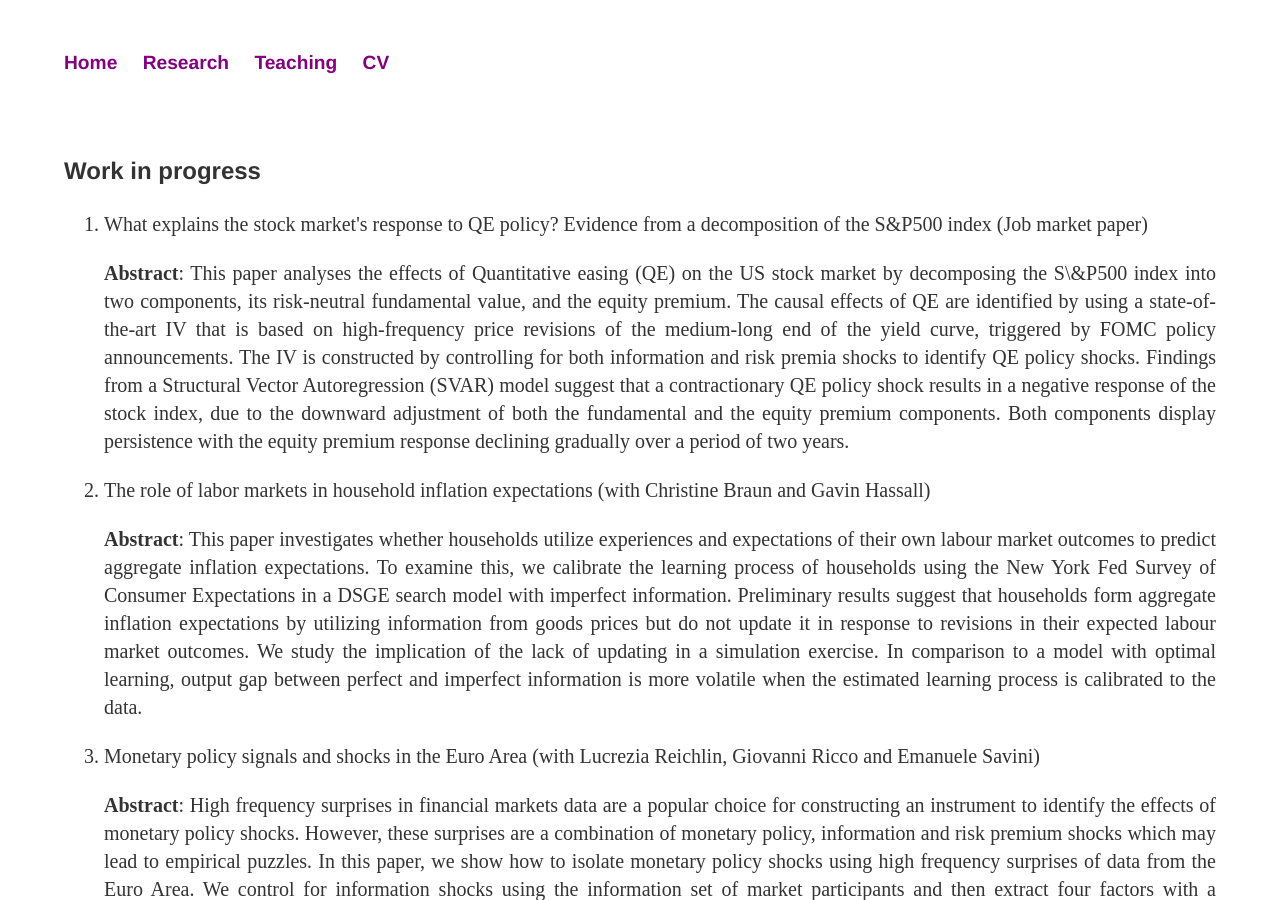
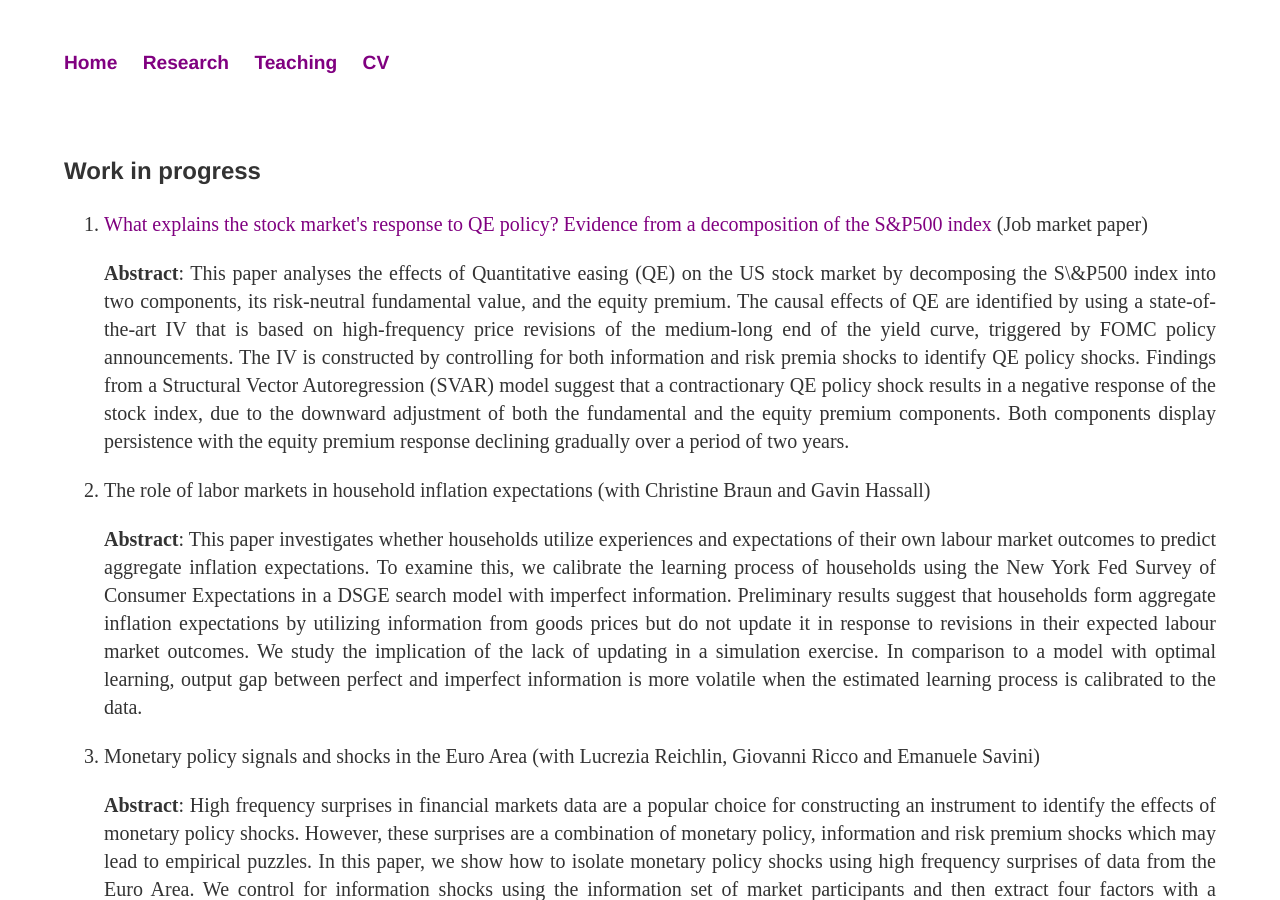
Before and after one commit to anshumaan-tuteja/anshumaan-tuteja.github.io, a Jekyll site: the page built from _pages/research.html, in a window 1280 px wide and 900 px high. Built offline with Jekyll 4.4.1, drawn with Linux system fonts in a browser that asks for light colours; some of the changed lines change nothing that is shown.

Commit message:
Upload JMP

```diff
--- a/_pages/research.html
+++ b/_pages/research.html
@@ -6,7 +6,7 @@
 <div class="blurb">
   <h3>Work in progress</h3>
   <ol style="font-size: 1.25em;">
-    <li> What explains the stock market's response to QE policy? Evidence from a decomposition of the S&P500 index (Job market paper) </li>
+    <li> <a target="_blank" href="../assets/Papers/Anshumaan%20Tuteja-jmp.pdf"> What explains the stock market's response to QE policy? Evidence from a decomposition of the S&P500 index </a>  (Job market paper) </li>
     <p align="justify"; style="font-size:1em"><b>Abstract</b>: This paper analyses the effects of Quantitative easing (QE) on the US stock market by decomposing the S\&P500 index into two components, its risk-neutral fundamental value, and the equity premium.
       The causal effects of QE are identified by using a state-of-the-art IV that is based on high-frequency price revisions of the medium-long end of the yield curve, triggered by FOMC policy announcements.
       The IV is constructed by controlling for both information and risk premia shocks to identify QE policy shocks.
```
